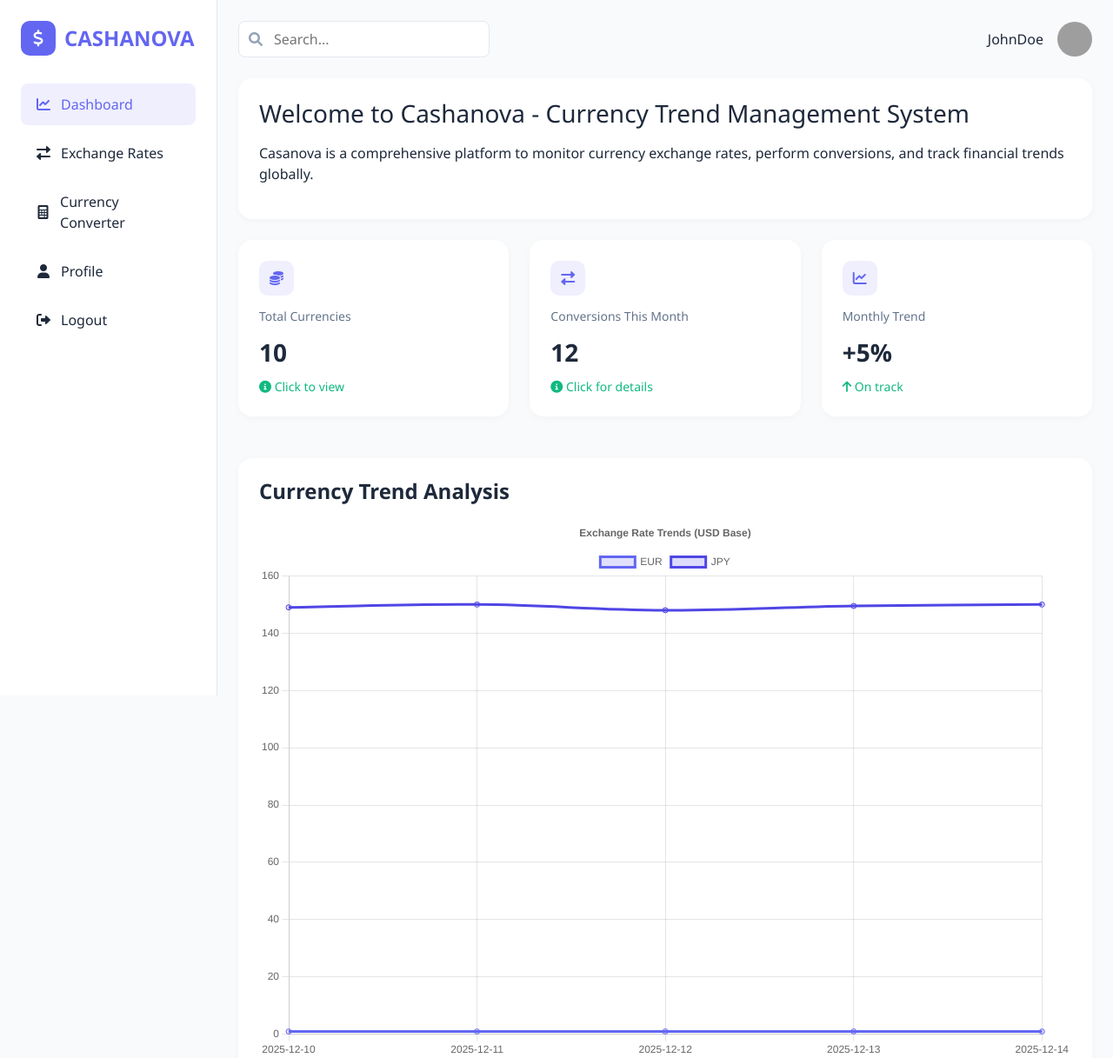
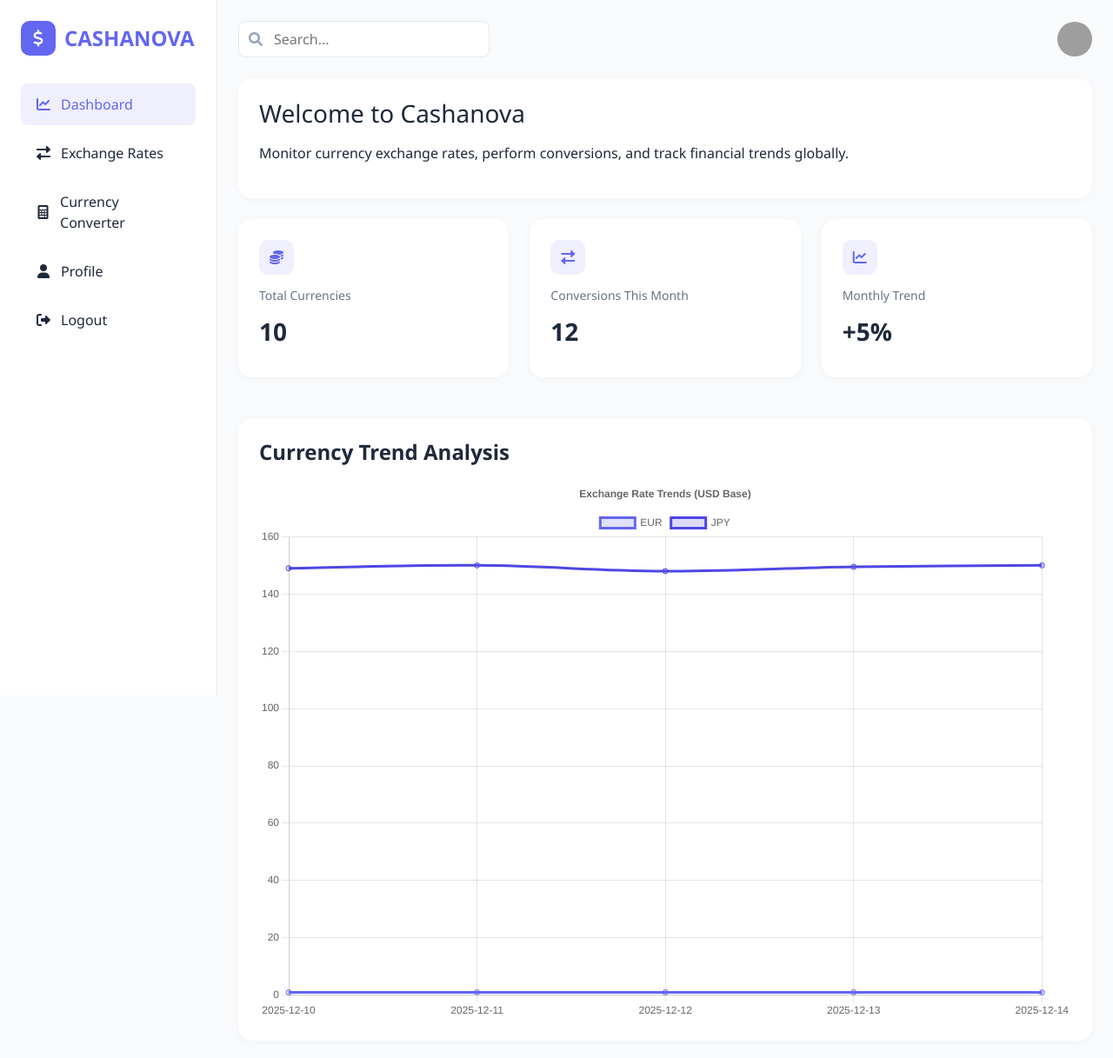
Before and after one commit to jshwadmaX/currency-trend, a Flask app: page /dashboard in a window 1280 px wide. Shown: the top 1217 px of the page at 87% size. After the commit the page ends 1167 px from the top, so only its background shows below. Run offline with Flask 3, Linux system fonts and the light colour scheme; the visitor is signed in with stand-in values (Sample User, id 1); some libraries are stand-ins or nearby versions; grey boxes are pictures that could not be loaded.

Commit message:
Update dashboard.html

```diff
--- a/templates/dashboard.html
+++ b/templates/dashboard.html
@@ -1,14 +1,12 @@
 <!DOCTYPE html>
-<html>
+<html lang="en">
 <head>
-    <meta charset="utf-8">
+<meta charset="UTF-8">
 <meta name="viewport" content="width=device-width, initial-scale=1">
 <title>Cashanova - Dashboard</title>
 <link rel="stylesheet" href="https://cdnjs.cloudflare.com/ajax/libs/bootstrap/5.3.0/css/bootstrap.min.css">
 <link rel="stylesheet" href="https://cdnjs.cloudflare.com/ajax/libs/font-awesome/6.0.0/css/all.min.css">
-    <link rel="stylesheet" href="https://cdnjs.cloudflare.com/ajax/libs/fullcalendar/5.11.0/main.min.css">
 <style>
-        /* --- Your existing CSS styles from above --- */
     :root {
         --primary-color: #6366f1;
         --secondary-color: #4f46e5;
@@ -32,8 +30,13 @@
     .search-bar { position:relative; max-width:400px; }
     .search-bar input { padding:0.5rem 1rem 0.5rem 2.5rem; border-radius:8px; border:1px solid #e2e8f0; width:100%; }
     .search-bar i { position:absolute; left:12px; top:50%; transform: translateY(-50%); color:#94a3b8; }
-        .user-profile { display:flex; align-items:center; }
-        .user-profile img { width:40px; height:40px; border-radius:50%; margin-left:1rem; }
+    .user-profile { display:flex; align-items:center; position:relative; cursor:pointer; }
+    .user-profile img { width:40px; height:40px; border-radius:50%; }
+    .profile-dropdown { display:none; position:absolute; top:50px; right:0; background:white; border:1px solid #e2e8f0; border-radius:8px; box-shadow:0 2px 10px rgba(0,0,0,0.1); width:150px; }
+    .profile-dropdown a { display:block; padding:0.75rem 1rem; color:#1e293b; text-decoration:none; }
+    .profile-dropdown a:hover { background-color: rgba(99,102,241,0.08); color: var(--primary-color); }
+    .user-profile:hover .profile-dropdown { display:block; }
+
     .stat-card { background-color: var(--card-bg); border-radius:16px; box-shadow:0 2px 10px rgba(0,0,0,0.03); padding:1.5rem; height:100%; border:none; cursor:pointer; transition:transform 0.2s, box-shadow 0.2s; }
     .stat-card:hover { transform: translateY(-3px); box-shadow:0 4px 12px rgba(0,0,0,0.08); }
     .stat-card h5 { color:#64748b; font-weight:500; font-size:0.875rem; margin-bottom:0.75rem; }
@@ -42,14 +45,6 @@
     .trend-icon { width:40px; height:40px; border-radius:10px; display:flex; align-items:center; justify-content:center; background-color: rgba(99,102,241,0.1); color: var(--primary-color); }
     .chart-container { background-color: var(--card-bg); border-radius:16px; box-shadow:0 2px 10px rgba(0,0,0,0.03); padding:1.5rem; margin-top:1.5rem; }
     .chart-container h4 { margin-bottom:1rem; font-weight:600; }
-        .trending-currencies-table { width:100%; margin-top:10px; border-collapse: collapse; }
-        .trending-currencies-table th, .trending-currencies-table td { padding:10px; text-align:left; }
-        .trending-currencies-table th { background-color: rgba(99,102,241,0.1); color: var(--primary-color); }
-        .trending-currencies-table tr:nth-child(even) { background-color: rgba(240,240,250,0.5); }
-        .trending-currencies-table .increasing { color:#10b981; }
-        .trending-currencies-table .decreasing { color:#ef4444; }
-        .currency-table { width:100%; border-collapse: collapse; }
-        .currency-table th, .currency-table td { padding:0.75rem 1rem; border-bottom:1px solid #e2e8f0; }
 </style>
 </head>
 <body>
@@ -59,12 +54,11 @@
             CASHANOVA
         </div>
         <nav>
-            <a href="dashboard.html" class="nav-link active"><i class="fas fa-chart-line"></i> Dashboard</a>
-<a href="exchange_rates.html" class="nav-link"><i class="fas fa-exchange-alt"></i> Exchange Rates</a>
-<a href="currency_converter.html" class="nav-link"><i class="fas fa-calculator"></i> Currency Converter</a>
-<a href="profile.html" class="nav-link"><i class="fas fa-user"></i> Profile</a>
-<a href="logout.html" class="nav-link"><i class="fas fa-sign-out-alt"></i> Logout</a>
-
+            <a href="/dashboard" class="nav-link active"><i class="fas fa-chart-line"></i> Dashboard</a>
+            <a href="/exchange_rates" class="nav-link"><i class="fas fa-exchange-alt"></i> Exchange Rates</a>
+            <a href="/currency_converter" class="nav-link"><i class="fas fa-calculator"></i> Currency Converter</a>
+            <a href="/profile" class="nav-link"><i class="fas fa-user"></i> Profile</a>
+            <a href="/logout" class="nav-link"><i class="fas fa-sign-out-alt"></i> Logout</a>
         </nav>
     </div>
 
@@ -75,35 +69,36 @@
                 <input type="text" placeholder="Search...">
             </div>
             <div class="user-profile">
-                <span>JohnDoe</span>
-                <img src="https://ui-avatars.com/api/?name=JohnDoe&background=random" alt="Profile">
+                <img src="https://ui-avatars.com/api/?background=random" alt="Profile">
+                <div class="profile-dropdown">
+                    <a href="/profile">Profile</a>
+                    <a href="/logout">Logout</a>
+                </div>
             </div>
         </div>
 
         <div class="row">
             <div class="col-md-12 mb-4">
                 <div class="stat-card">
-                    <h3>Welcome to Cashanova - Currency Trend Management System</h3>
-                    <p class="mt-3">Casanova is a comprehensive platform to monitor currency exchange rates, perform conversions, and track financial trends globally.</p>
+                    <h3>Welcome to Cashanova</h3>
+                    <p class="mt-3">Monitor currency exchange rates, perform conversions, and track financial trends globally.</p>
                 </div>
             </div>
         </div>
 
         <div class="row">
             <div class="col-md-4 mb-4">
-                <div class="stat-card" id="totalCurrenciesCard">
+                <div class="stat-card">
                     <div class="d-flex justify-content-between align-items-center mb-3"><div class="trend-icon"><i class="fas fa-coins"></i></div></div>
                     <h5>Total Currencies</h5>
                     <div class="stat-value" id="totalCurrencies">10</div>
-                    <div class="stat-change"><i class="fas fa-info-circle"></i> Click to view</div>
                 </div>
             </div>
             <div class="col-md-4 mb-4">
-                <div class="stat-card" id="conversionsCard">
+                <div class="stat-card">
                     <div class="d-flex justify-content-between align-items-center mb-3"><div class="trend-icon"><i class="fas fa-exchange-alt"></i></div></div>
                     <h5>Conversions This Month</h5>
                     <div class="stat-value" id="conversions">12</div>
-                    <div class="stat-change"><i class="fas fa-info-circle"></i> Click for details</div>
                 </div>
             </div>
             <div class="col-md-4 mb-4">
@@ -111,12 +106,10 @@
                     <div class="d-flex justify-content-between align-items-center mb-3"><div class="trend-icon"><i class="fas fa-chart-line"></i></div></div>
                     <h5>Monthly Trend</h5>
                     <div class="stat-value" id="monthlyTrend">+5%</div>
-                    <div class="stat-change"><i class="fas fa-arrow-up"></i> On track</div>
                 </div>
             </div>
         </div>
 
-        <!-- Chart -->
         <div class="chart-container">
             <h4>Currency Trend Analysis</h4>
             <canvas id="exchangeRateChart" height="200"></canvas>
@@ -126,7 +119,6 @@
 <script src="https://cdnjs.cloudflare.com/ajax/libs/bootstrap/5.3.0/js/bootstrap.bundle.min.js"></script>
 <script src="https://cdnjs.cloudflare.com/ajax/libs/Chart.js/3.7.0/chart.min.js"></script>
 <script>
-        // Demo Chart
     const ctx = document.getElementById('exchangeRateChart').getContext('2d');
     const chart = new Chart(ctx, {
         type: 'line',
```
Lines whose indentation alone changed are shown as unchanged.
